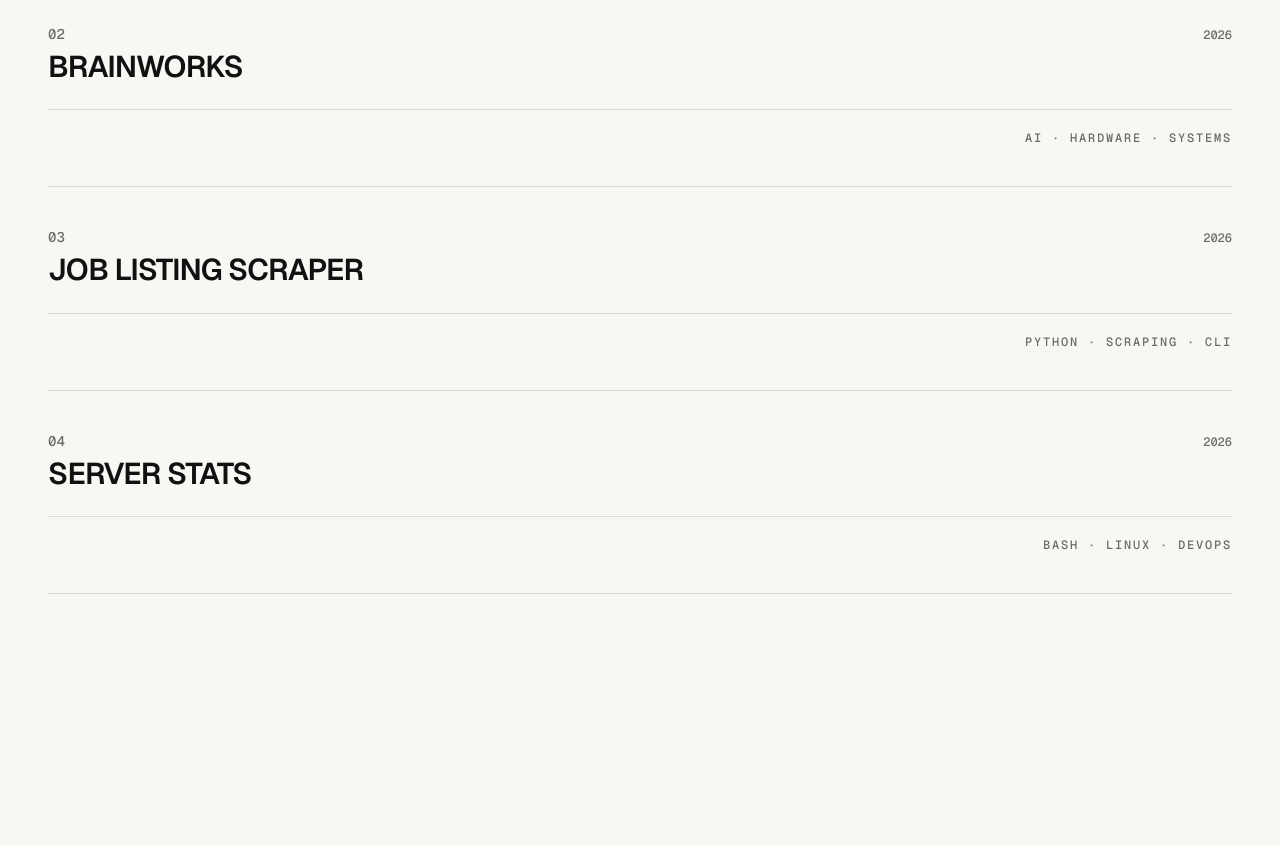
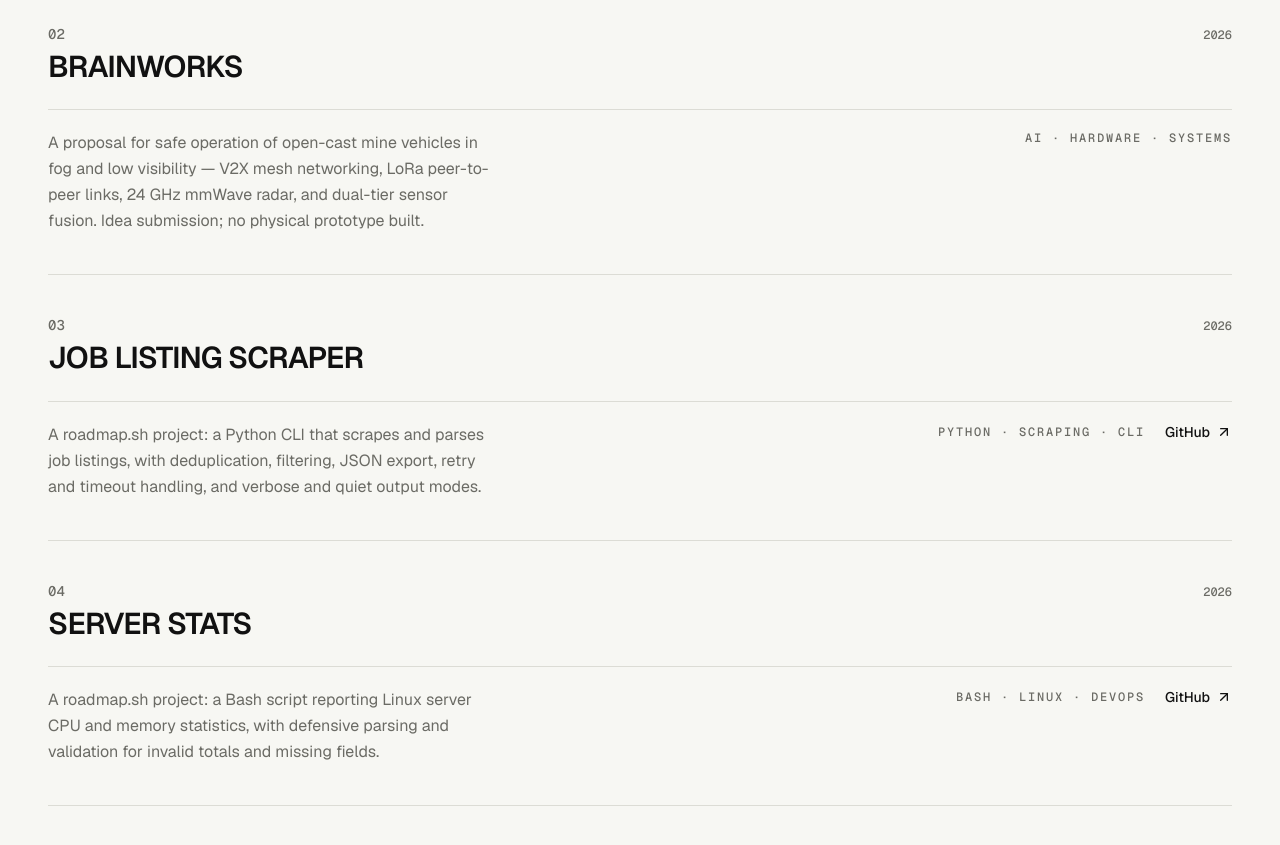
Before and after one commit to shabi-2-2/Portfolio_01, a Next.js app: page / in a window 1280 px wide. Shown: the part 2240-3085 px from the top of the page. Before the commit the page ends 2978 px from the top, so only its background shows below. Built offline with nearby package versions, Linux system fonts and the light colour scheme.

Commit message:
feat: add descriptions and GitHub links to portfolio projects

```diff
--- a/components/home/projects.ts
+++ b/components/home/projects.ts
@@ -12,19 +12,27 @@ export const projects: Project[] = [
   {
     number: "02",
     title: "BrainWorks",
+    description:
+      "A proposal for safe operation of open-cast mine vehicles in fog and low visibility — V2X mesh networking, LoRa peer-to-peer links, 24 GHz mmWave radar, and dual-tier sensor fusion. Idea submission; no physical prototype built.",
     metadata: ["AI", "Hardware", "Systems"],
     year: "2026",
   },
   {
     number: "03",
     title: "Job Listing Scraper",
+    description:
+      "A roadmap.sh project: a Python CLI that scrapes and parses job listings, with deduplication, filtering, JSON export, retry and timeout handling, and verbose and quiet output modes.",
     metadata: ["Python", "Scraping", "CLI"],
     year: "2026",
+    github: "https://github.com/shabi-2-2/job-listings-scraper",
   },
   {
     number: "04",
     title: "Server Stats",
+    description:
+      "A roadmap.sh project: a Bash script reporting Linux server CPU and memory statistics, with defensive parsing and validation for invalid totals and missing fields.",
     metadata: ["Bash", "Linux", "DevOps"],
     year: "2026",
+    github: "https://github.com/shabi-2-2/Server-stats-script",
   },
 ];
```
